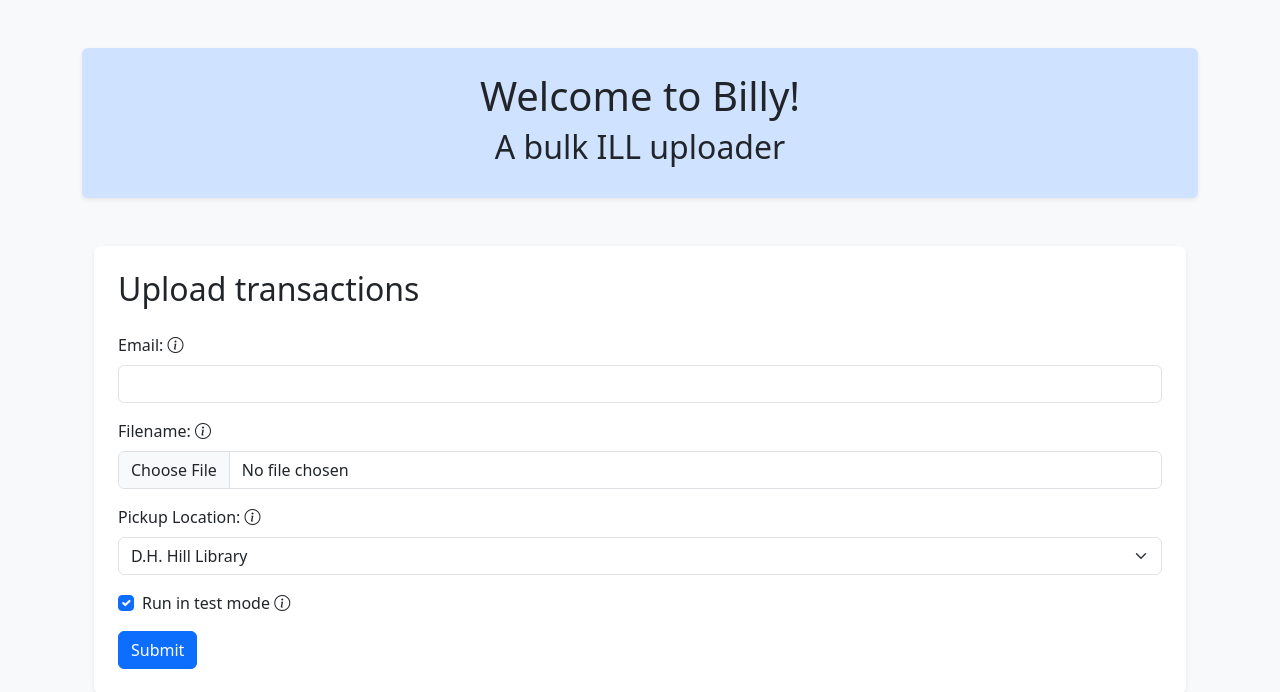
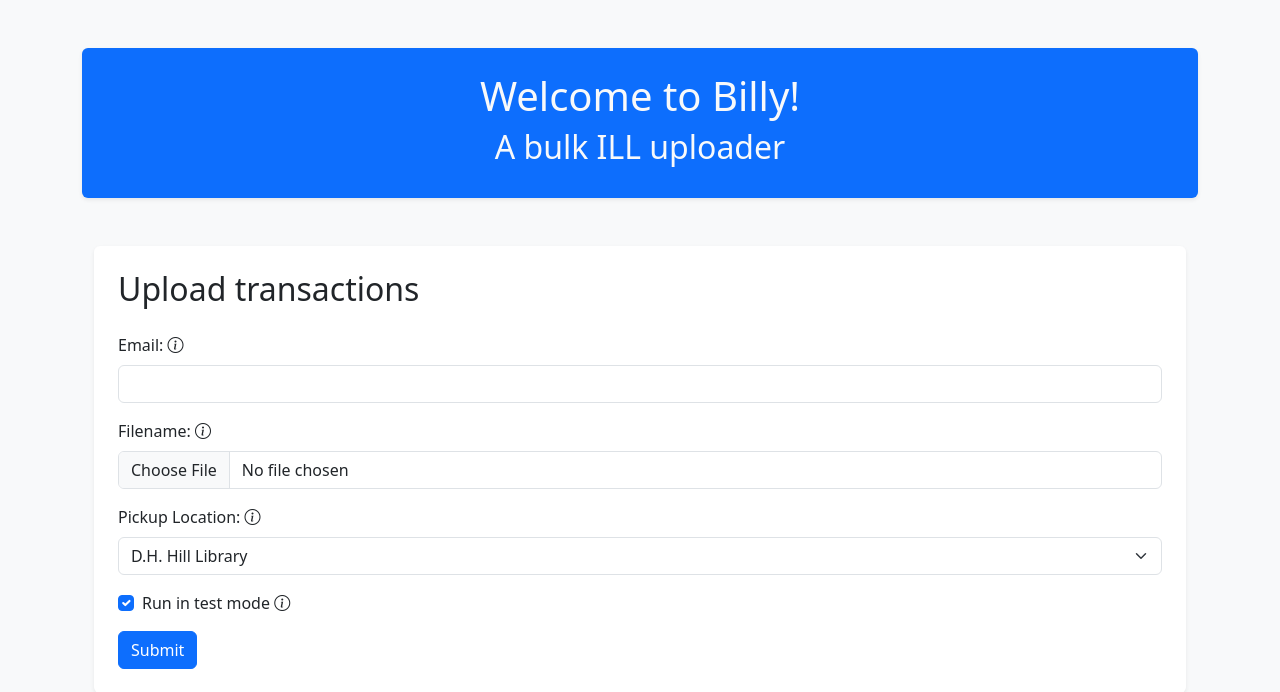
Before and after one commit to kristenwilson/billy, a Python web app: template billy/templates/index.html in a window 1280 px wide. Shown: the top 692 px of the page. Run offline with Jinja, Linux system fonts and the light colour scheme; the template is opened without the code that fills it, so the values that code supplies are empty; some libraries are stand-ins or nearby versions.

Commit message:
Changed banner color

```diff
--- a/billy/templates/index.html
+++ b/billy/templates/index.html
@@ -10,9 +10,9 @@
 </head>
 <body class="bg-light">
     <div class = "container mt-5">
-        <div class="p-4 border-primary bg-primary-subtle shadow-sm rounded">
-        <h1 class="text-center">Welcome to Billy!</h1>
-        <h2 class="text-center">A bulk ILL uploader</h2>
+        <div class="p-4 border-primary bg-primary shadow-sm rounded">
+        <h1 class="text-center text-light">Welcome to Billy!</h1>
+        <h2 class="text-center text-light">A bulk ILL uploader</h2>
     </div>
     <div class="container mt-5">
         <div class="p-4 border-primary bg-white shadow-sm rounded">
```
